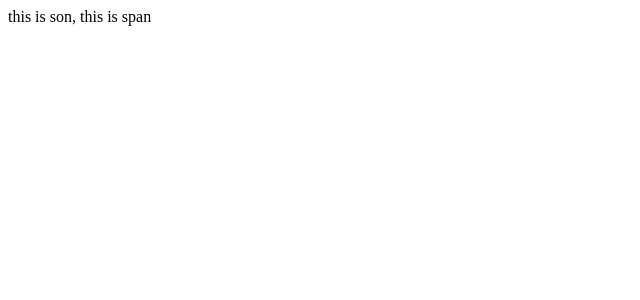
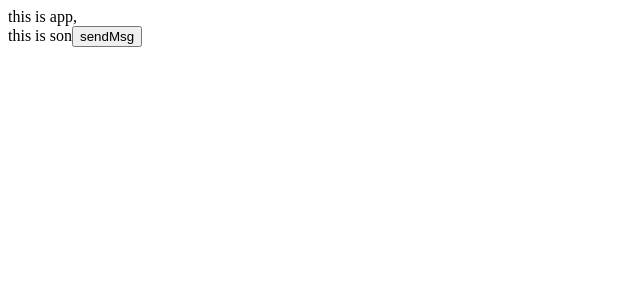
Before and after one commit to qjj-0409/react-basic, a React (Create React App) app: page / in a window 1280 px wide. Shown: the top 300 px of the page, without its empty margins (0-640 px from the left). Built offline with nearby package versions, Linux system fonts and the light colour scheme.

Commit message:
父子组件通信-子传父实现

```diff
--- a/src/App.js
+++ b/src/App.js
@@ -1,22 +1,29 @@
-// 父传子
-// 1.父组件传递数据 子组件标签上绑定属性
-// 2.子组件接收数组 props的参数
+// 子传父
+// 核心：在子组件中调用父组件中的函数并传递实参
 
-function Son(props) {
-  // props：对象里面包含了父组件传递过来的所有的数据
-  console.log(props)
-  // props中的数据是只读的
-  // props.name = 'hello'
-  return <div>this is son, {props.children}</div>
+import { useState } from "react";
+
+function Son({ onGetSonMsg }) {
+  // Son组件中的数据
+  const sonMsg = 'this is som msg';
+  return (
+    <div>
+      this is son
+      <button onClick={() => onGetSonMsg(sonMsg)}>sendMsg</button>
+    </div>
+  )
 }
 
 const App = () => {
+  const [msg, setMsg] = useState('')
+  const getMsg = (msg) => {
+    console.log(msg)
+    setMsg(msg)
+  }
   return (
     <div className="app">
-      <Son>
-        {/* 当我们把内容嵌套在子组件标签中时，父组件会自动在名为children的props属性中接收该内容 */}
-        <span>this is span</span>
-      </Son>
+      this is app, {msg}
+      <Son onGetSonMsg={getMsg} />
     </div>
   )
 }
```
